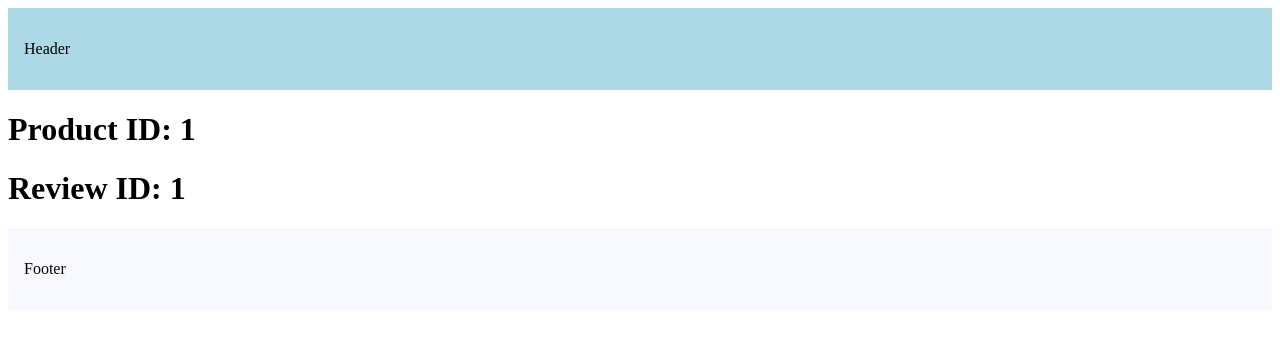
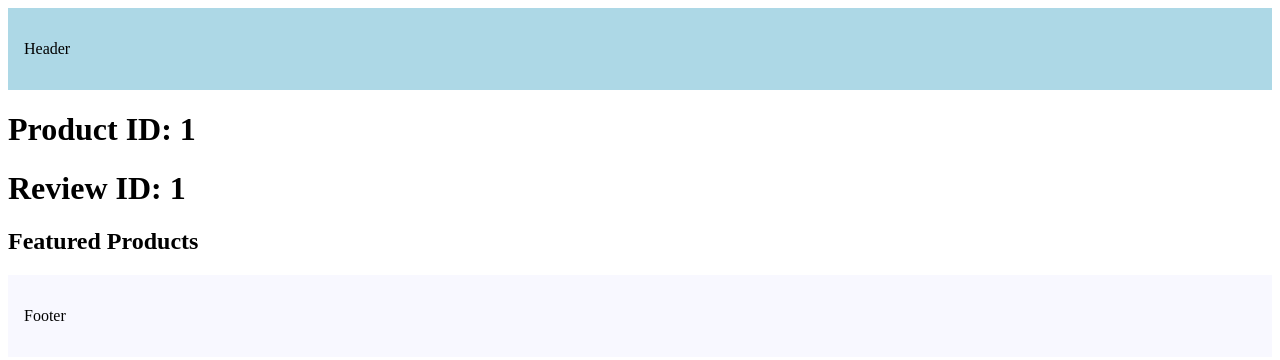
Before and after one commit to PriyanshuSharma0326/next-tutorial, a Next.js app: page /products/1/reviews/1 in a window 1280 px wide. Shown: the top 360 px of the page. Built offline with nearby package versions, Linux system fonts and the light colour scheme.

Commit message:
nested layouts

```diff
--- /dev/null
+++ b/src/app/products/[productID]/layout.js
@@ -0,0 +1,11 @@
+function ProductsDetailsLayout({ children }) {
+    return (
+        <>
+            {children}
+            <h2>Featured Products</h2>
+            {/* Carousel Here */}
+        </>
+    );
+}
+
+export default ProductsDetailsLayout;
```
